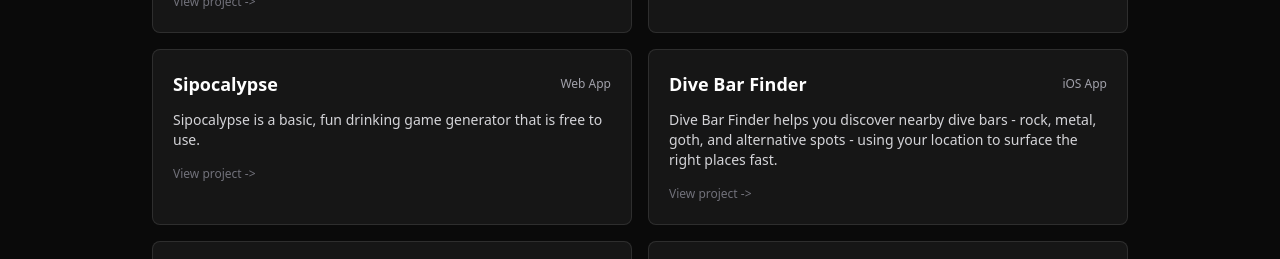
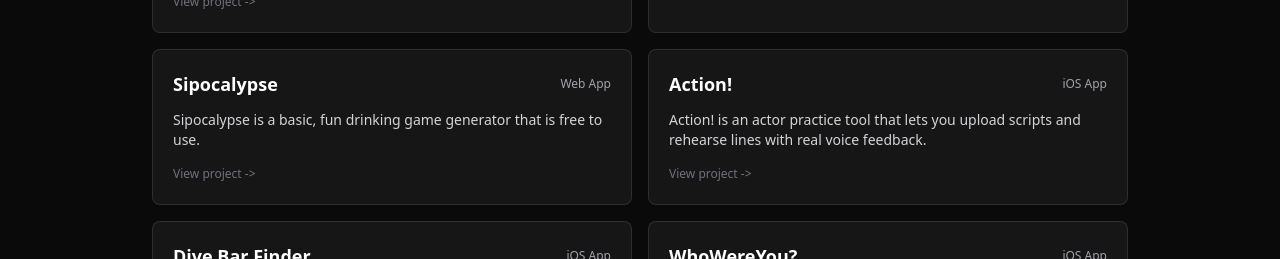
Before and after one commit to BrenC11/Insane-Rabbit-Website, a Next.js app: page / in a window 1280 px wide. Shown: the part 541-800 px from the top of the page. Built offline with nearby package versions, Linux system fonts and the light colour scheme; no server answers.

Commit message:
Add Action project

```diff
--- a/data/projects.ts
+++ b/data/projects.ts
@@ -51,6 +51,19 @@ export const projects: Project[] = [
       "Sipocalypse respects user privacy and only collects data needed to operate the service. This placeholder will be replaced with the official policy.",
     terms:
       "By using Sipocalypse, you agree to the standard terms of service for the platform. This placeholder will be replaced with the official terms."
+  },
+  {
+    slug: "action",
+    name: "Action!",
+    shortDescription:
+      "Action! is an actor practice tool that lets you upload scripts and rehearse lines with real voice feedback.",
+    description:
+      "Action! is an iOS actor practice app built to make rehearsal fast and realistic. Upload a script, take your role, and run the scene out loud while the app performs the other characters with natural voice playback. Actors can practice timing, delivery, and responsiveness with real spoken cues instead of silent text, making line work feel closer to a live scene partner.",
+    platform: "iOS App",
+    privacyPolicy:
+      "Action! respects user privacy and only collects data needed to operate the app. This placeholder will be replaced with the official policy.",
+    terms:
+      "By using Action!, you agree to the standard terms of the app. This placeholder will be replaced with the official terms."
   },
   {
     slug: "dive-bar-finder",
```
